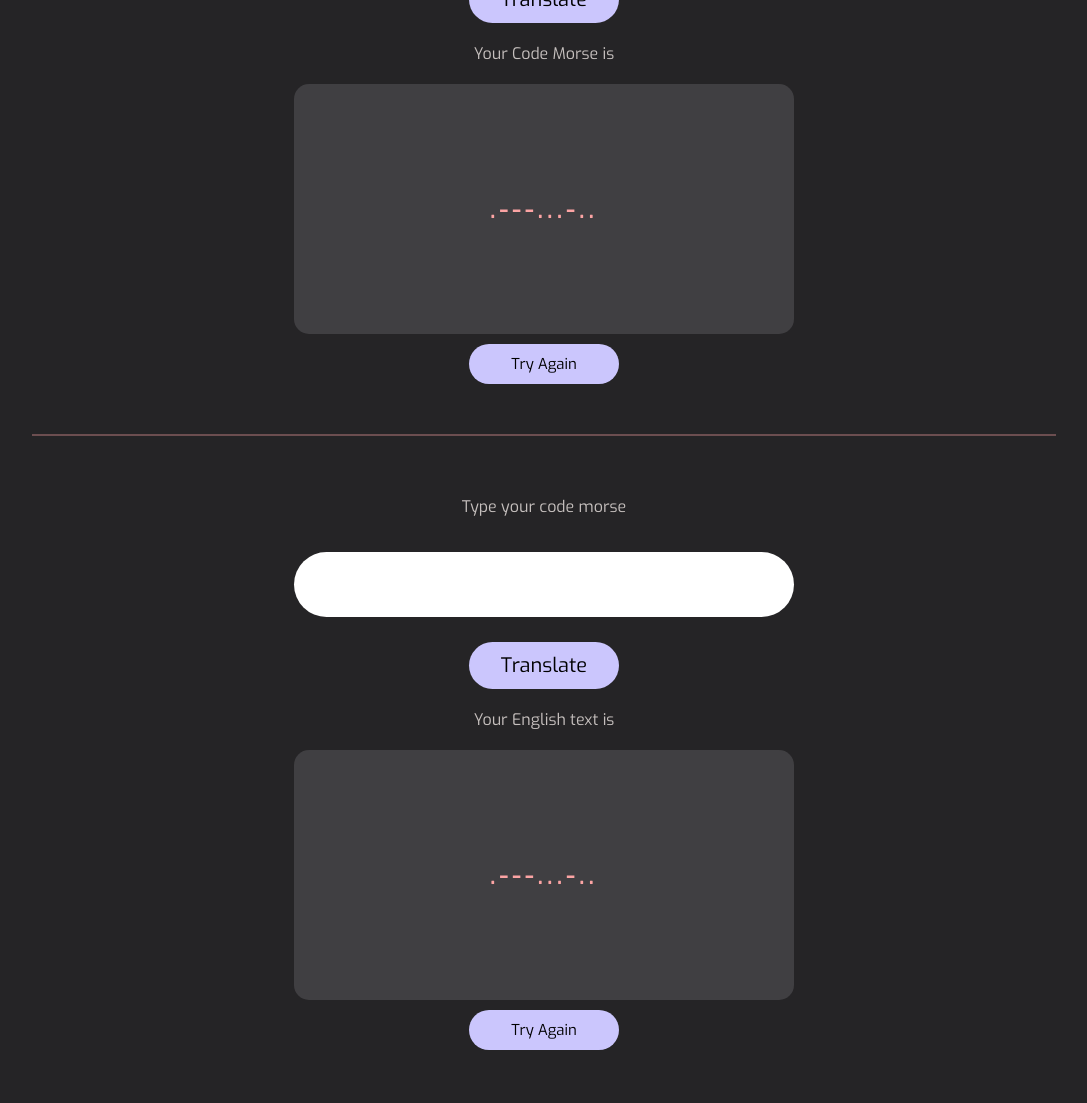
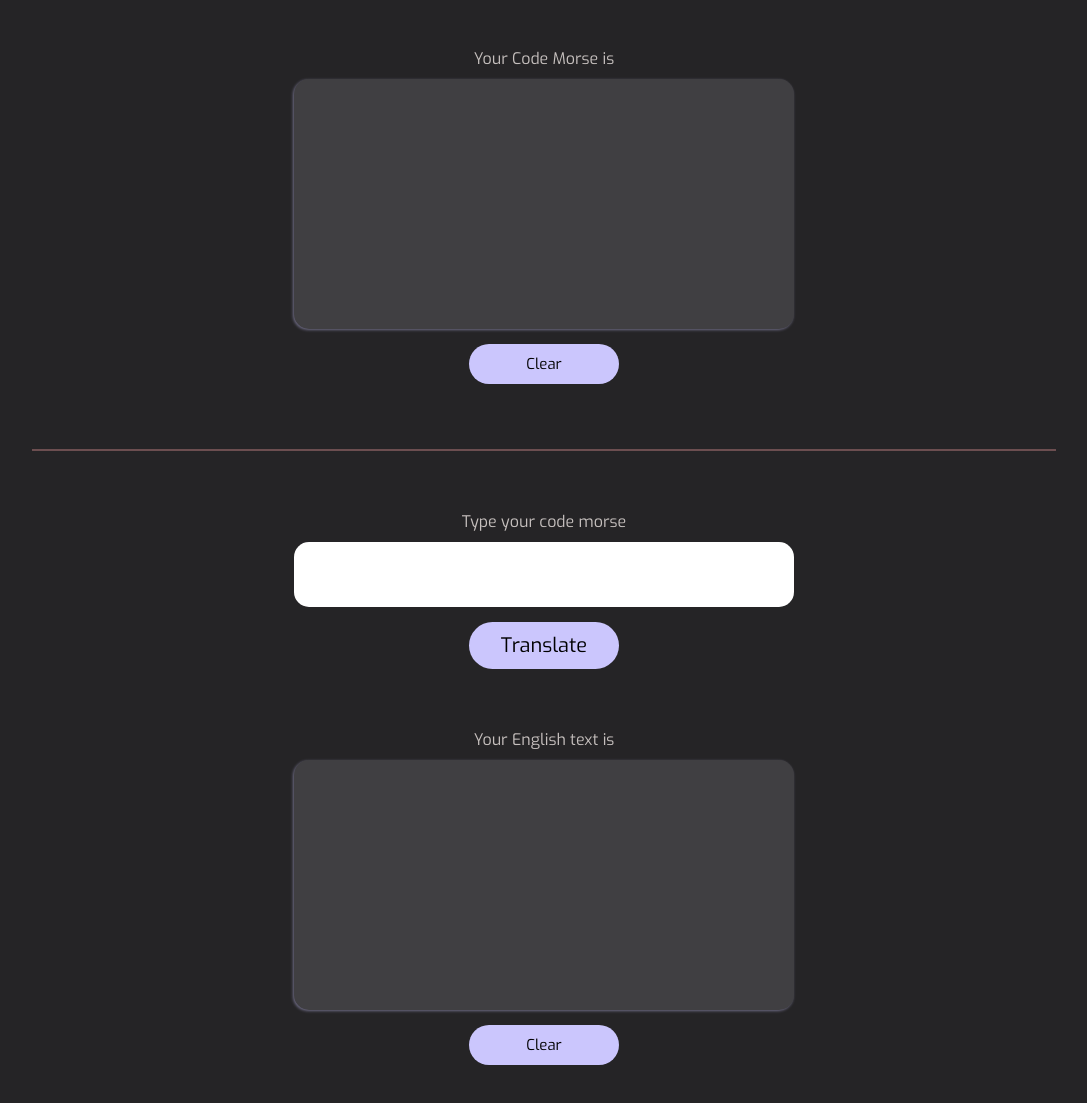
Before and after one commit to juanmaurente/Morse-Code-Translator, a website: page index.html in a window 1280 px wide. Shown: the part 371-1474 px from the top of the page, without its empty margins (96-1183 px from the left). Before the commit the page ends 1446 px from the top, so only its background shows below. Drawn offline with Linux system fonts and the light colour scheme.

Commit message:
styling changes

```diff
--- a/index.html
+++ b/index.html
@@ -40,8 +40,10 @@
 				<label class="container__label--result"
 					>Your Code Morse is</label
 				>
-				<h4 class="container__result" id="en_result">.---...-..</h4>
-				<button class="container__button--try">Try Again</button>
+				<h4 class="container__result" id="en_result"></h4>
+				<button class="container__button container__button--clear">
+					Clear
+				</button>
 			</section>
 			<div class="section__divider"></div>
 			<section class="container">
@@ -60,8 +62,10 @@
 				<label class="container__label--result"
 					>Your English text is</label
 				>
-				<h4 class="container__result" id="mor_result">.---...-..</h4>
-				<button class="container__button--try">Try Again</button>
+				<h4 class="container__result" id="mor_result"></h4>
+				<button class="container__button container__button--clear">
+					Clear
+				</button>
 			</section>
 		</main>
 	</body>
--- a/style.scss
+++ b/style.scss
@@ -33,15 +33,14 @@ body {
 		padding: 10px;
 
 		&--result {
-			padding: 20px;
+			padding: 45px 0px 10px 0px;
 		}
 	}
 
 	&__input {
-		margin: 25px;
 		width: 500px;
 		height: 65px;
-		border-radius: 35px;
+		border-radius: 15px;
 		border: 0px;
 		font-size: 25px;
 		text-align: center;
@@ -51,24 +50,18 @@ body {
 
 	&__button {
 		font-family: 'Exo';
+		margin: 15px;
 		width: 150px;
 		height: 75x;
 		padding: 10px;
 		border-radius: 150px;
 		border: 0px;
 		font-size: 20px;
-		background-color: colors.$light-blue;
+		background-color: #cbc6fd;
 
-		&--try {
-			font-family: 'Exo';
-			width: 150px;
-			height: 75x;
-			padding: 10px;
-			border-radius: 150px;
-			border: 0px;
+		&--clear {
 			font-size: 15px;
-			background-color: colors.$light-blue;
-			margin-top: 10px;
+			margin-top: 15px;
 		}
 
 		&:hover {
@@ -76,10 +69,6 @@ body {
 			font-weight: bold;
 			cursor: pointer;
 		}
-	}
-
-	&__message {
-		padding: 35px;
 	}
 
 	&__result {
@@ -91,5 +80,6 @@ body {
 		height: 250px;
 		letter-spacing: 4px;
 		border-radius: 15px;
+		box-shadow: -1px 1px 3px 0 #cbc6fd71;
 	}
 }
```
Also changed, not shown: style.css.
